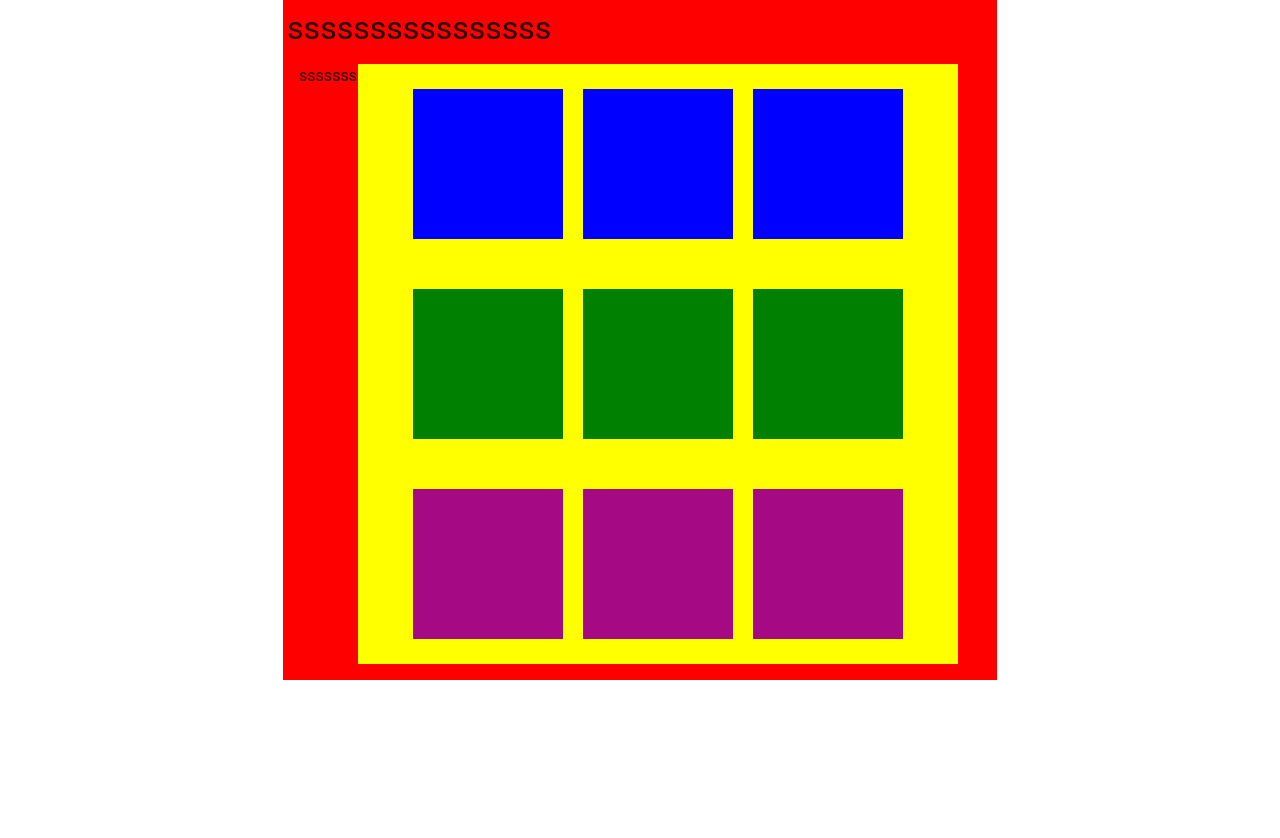
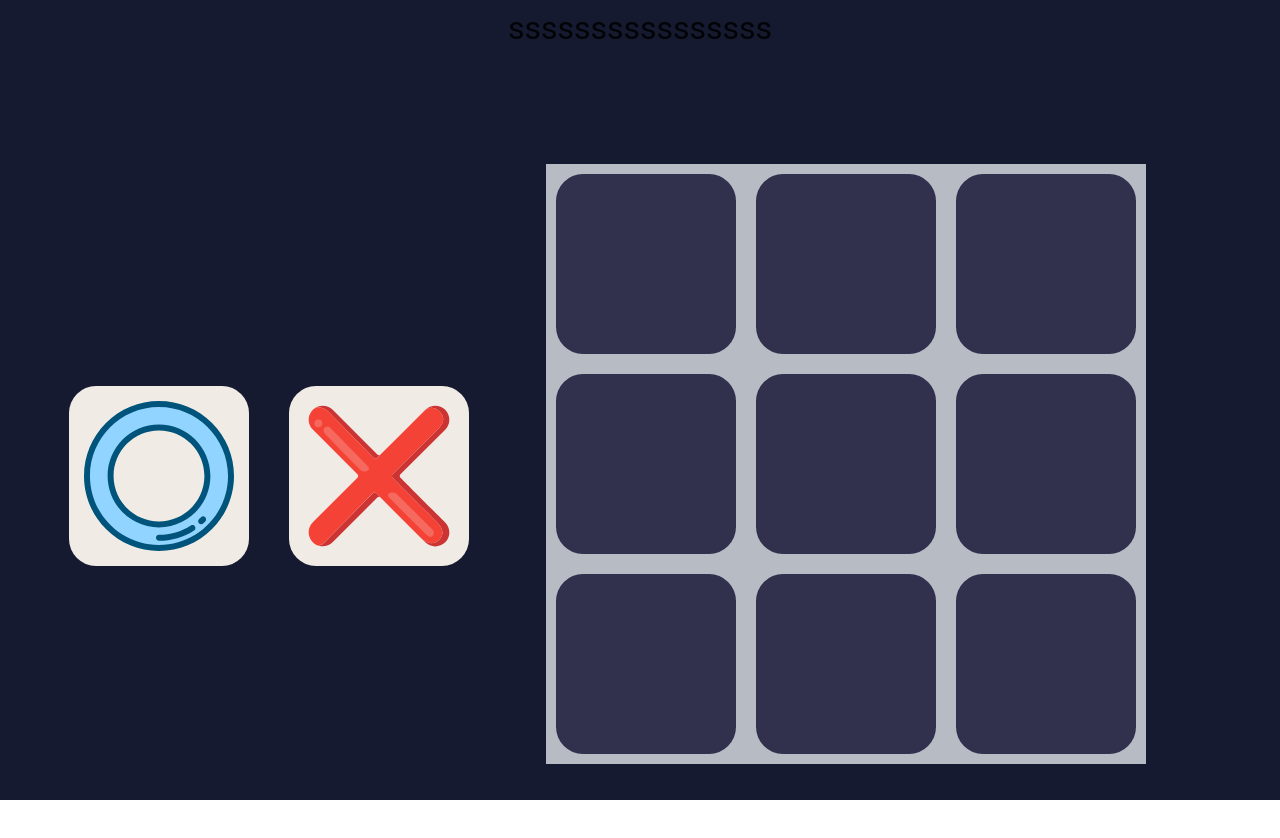
Before and after one commit to rasoulMoafi/tictac_game, a Vue app: page / in a window 1280 px wide. Shown: the top 838 px of the page. Before the commit the page ends 800 px from the top, so only its background shows below. Built offline with nearby package versions, Linux system fonts and the light colour scheme.

Commit message:
feat(comp.gameBoard):chage the design and choising the circle or hte cross shape for user

```diff
--- a/src/assets/base.css
+++ b/src/assets/base.css
@@ -53,16 +53,16 @@
 *,
 *::before,
 *::after {
-  box-sizing: border-box;
-  margin: 0;
+  /* box-sizing: border-box; */
+  /* /* margin: 0; */
   font-weight: normal;
 }
 
 body {
-  display: flex;
-  align-items: center;
-  justify-content: center;
-  /* padding: 0; */
+  /* display: flex; */
+  /* align-items: center; */
+  /* justify-content: center; */
+  padding: 0;
   /* min-height: 100vh;
   color: var(--color-text);
   background: var(--color-background);
--- a/src/components/gameBoard.vue
+++ b/src/components/gameBoard.vue
@@ -1,17 +1,28 @@
 <template>
-    <v-container fluid style="background-color: red; width: 100%;">
+    <v-container fluid style="background-color: #161A30;text-align: center; height: 100dvh;">
         <v-row>
             <h1 style="width: 100%;">ssssssssssssssss</h1>
         </v-row>
         <v-row>
-            <v-col cols="1">
-                <span>sssssss</span>
+            <v-col cols="5">
+                <br><br><br><br><br><br><br><br><br><br><br><br><br>
+                <div class="d-flex flex-row justify-center">
+                    <div style="width: 180px; height: 180px; margin:10px 20px; border-radius: 15%;background-color:#F0ECE5; display: flex;align-items: center;justify-content: center;"
+                        @click="choiceKind = 'circle'">
+                        <img :src="circle" style="width: 150px; height: 150px;" />
+                    </div>
+                    <div style="width: 180px; height: 180px; margin:10px 20px; border-radius: 15%;background-color:#F0ECE5 ; display: flex;align-items: center;justify-content: center;"
+                        @click="choiceKind = 'cross'">
+                        <img :src="cross" style="width: 150px; height: 150px;" />
+                    </div>
+                </div>
             </v-col>
-            <v-col cols="8">
-                <div style=" width:600px; height: 200px; background-color: yellow; display: flex; align-items: center; justify-content: center;"
+            <v-col cols="7" style="margin: 100px auto;">
+                <div style=" width:600px; height: 200px; background-color: #B6BBC4; display: flex; align-items: center; justify-content: center;"
                     v-for="item in 3">
                     <div v-for="box in 3">
-                        <div :class="'r' + item" :id="'c' + item + box" style="width: 150px; height: 150px; margin:10px;"
+                        <div :class="'r' + item" :id="'c' + item + box"
+                            style="width: 180px; height: 180px; margin:10px;  display: flex;align-items: center;justify-content: center;"
                             @click="choiceBox">
                             <!-- <img v-if="clickBox" :src="circle" style="width: 150px; height: 150px;" /> -->
                         </div>
@@ -24,28 +35,48 @@
 </template>
 <script setup lang="ts">
 import circle from '../assets/circle.svg';
-import { ref } from 'vue';
+import cross from '../assets/cross.svg';
+import { ref, watch } from 'vue';
 // import   from './';
 
 const clickBox = ref<boolean>(false)
-console.log('aaaaaaaaaaaaaaaaaaaa', circle);
+const choiceKind = ref<string>('circle')
+
+
+// watch(
+//     () => choiceKind.value,
+//     (newVal: any) => {
+//         choiceBox()
+//     }
+// );
+
+
 function choiceBox(event: MouseEvent) {
     clickBox.value = true;
     // console.log('ssssssssssssssss', event.target);
-    (event.target as HTMLDivElement).innerHTML += `<img src="${circle}" style="width: 150px; height: 150px;" />`;
     // (event.target as HTMLDivElement).innerHTML += '<span>sss</span>';
+    if (choiceKind.value === 'circle') {
+        (event.target as HTMLDivElement).innerHTML += `<img src="${circle}" style="width: 150px; height: 150px;" />`;
+
+    } else {
+        (event.target as HTMLDivElement).innerHTML += `<img src="${cross}" style="width: 150px; height: 150px;" />`;
+
+    }
 }
 </script>
 <style scoped>
 .r1 {
-    background-color: blue;
+    background-color: #31304D;
+    border-radius: 15%;
 }
 
 .r2 {
-    background-color: green;
+    background-color: #31304D;
+    border-radius: 15%;
 }
 
 .r3 {
-    background-color: rgb(165, 9, 131);
+    background-color: #31304D;
+    border-radius: 15%;
 }
 </style>
```
